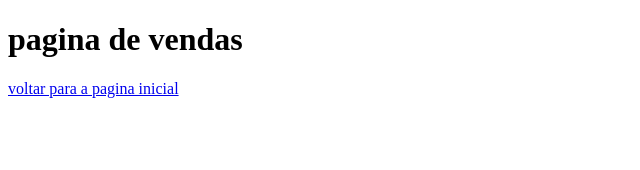
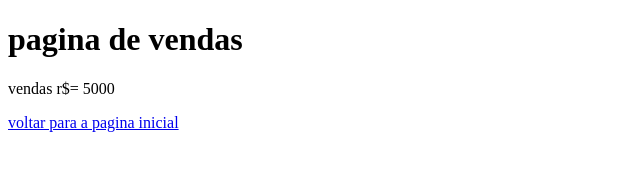
Before and after one commit to Gerson-if/aula-githhub, a plain HTML site: page vendas.html in a window 1280 px wide. Shown: the whole page, without its empty margins (0-640 px from the left). Drawn offline with Linux system fonts and the light colour scheme.

Commit message:
acrescentadato o  valor das vendas

```diff
--- a/vendas.html
+++ b/vendas.html
@@ -8,6 +8,7 @@
 </head>
 <body>
     <h1>pagina de vendas</h1>
+    <p>vendas r$= 5000 </p>
     <a href="index.html">voltar para a pagina inicial</a>
     <header></header>
 
```
